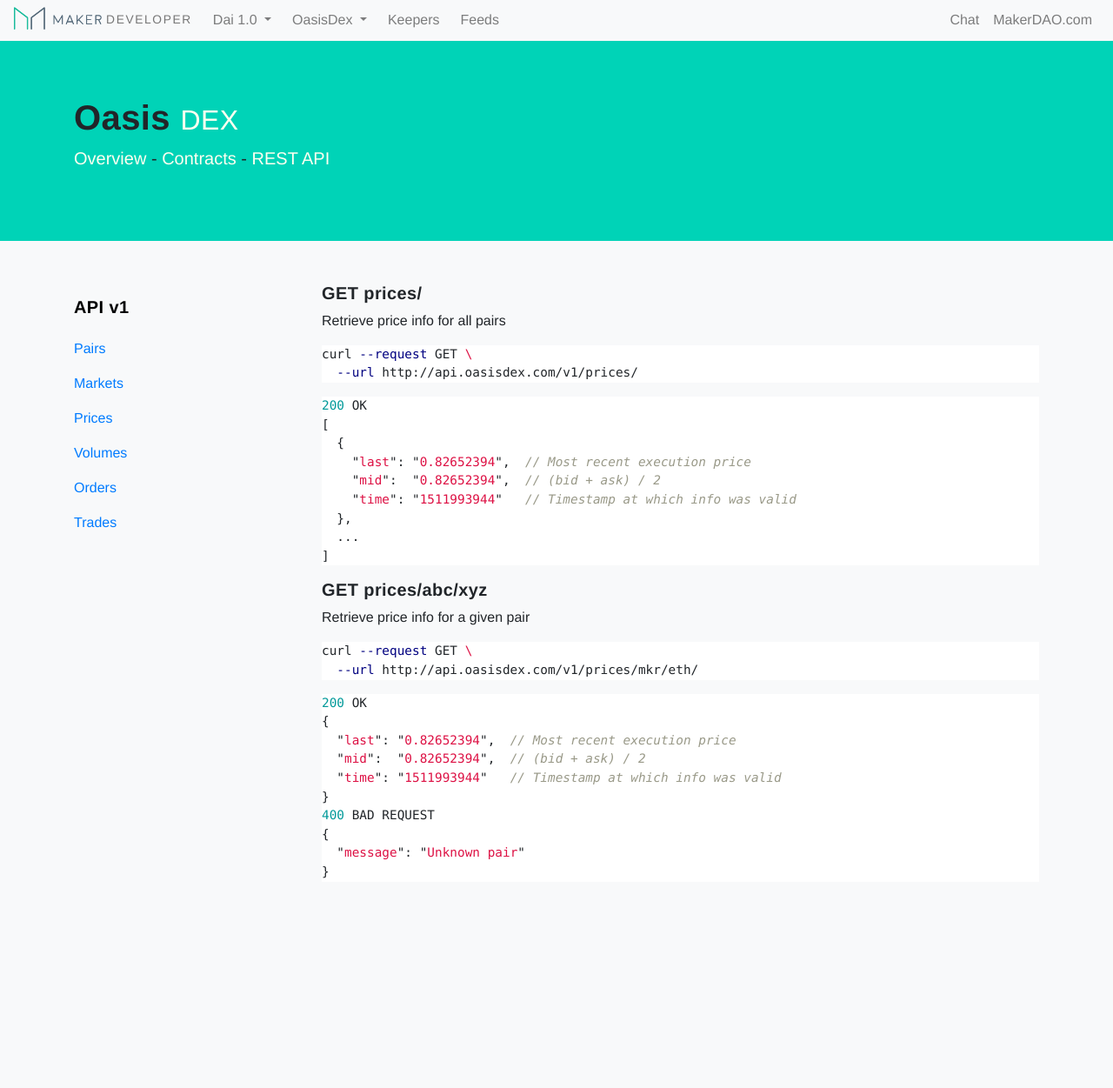
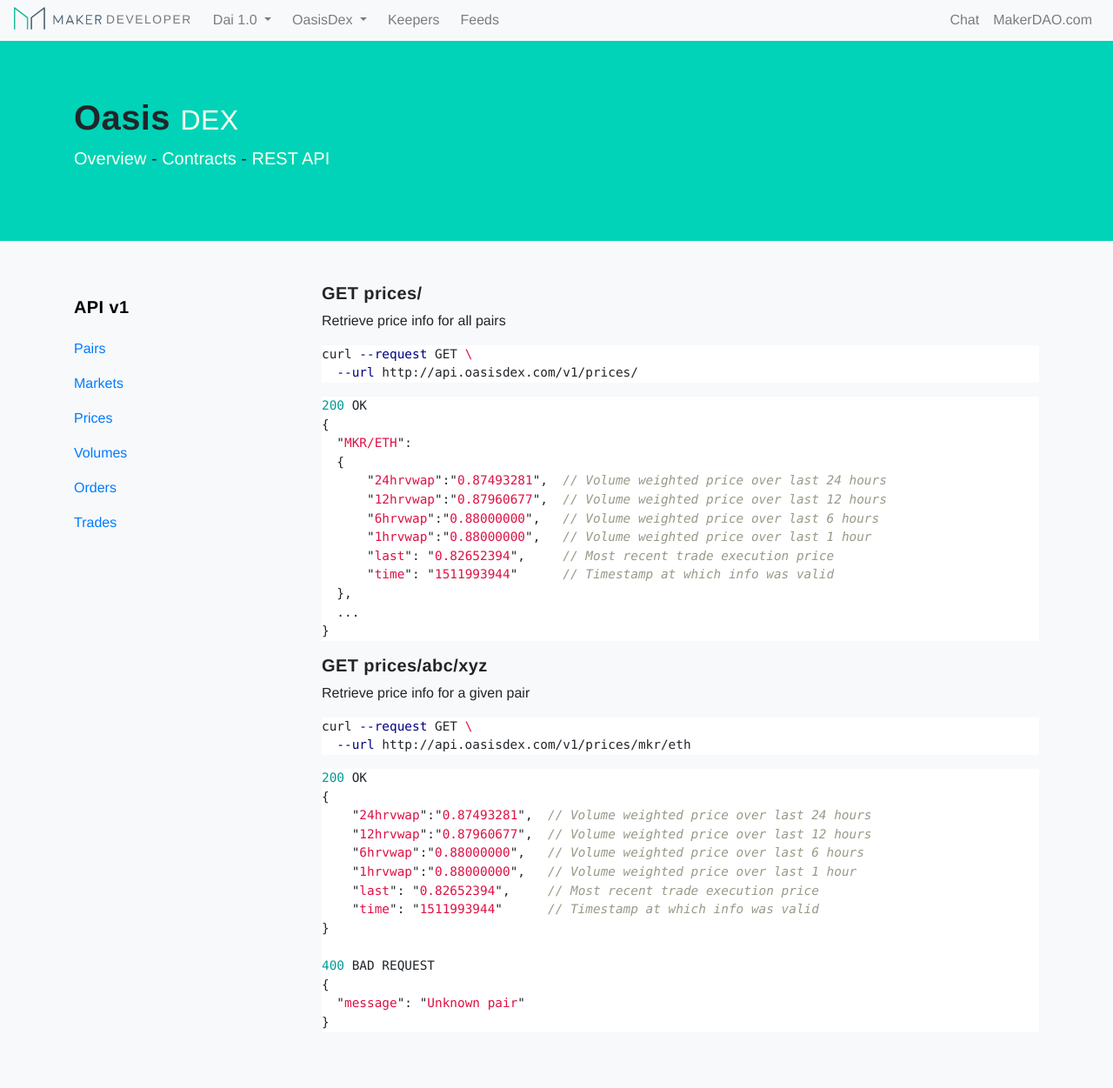
Before and after one commit to makerdao/developer.makerdao.com, a Jekyll site: the page built from oasis/api/1/prices.md, in a window 1280 px wide. Shown: the whole page at 87% size. Built offline with Jekyll 4.4.1, drawn with Linux system fonts in a browser that asks for light colours; nearby versions of some CDN libraries; before the commit the page ends 1078 px from its top, so only the background shows below that.

Commit message:
updated oasis api prices documentation

````diff
--- a/oasis/api/1/prices.md
+++ b/oasis/api/1/prices.md
@@ -15,14 +15,18 @@ curl --request GET \
 
 ```javascript
 200 OK
-[
+{
+  "MKR/ETH":
   {
-    "last": "0.82652394",  // Most recent execution price
-    "mid":  "0.82652394",  // (bid + ask) / 2
-    "time": "1511993944"   // Timestamp at which info was valid
+      "24hrvwap":"0.87493281",  // Volume weighted price over last 24 hours
+      "12hrvwap":"0.87960677",  // Volume weighted price over last 12 hours
+      "6hrvwap":"0.88000000",   // Volume weighted price over last 6 hours
+      "1hrvwap":"0.88000000",   // Volume weighted price over last 1 hour
+      "last": "0.82652394",     // Most recent trade execution price
+      "time": "1511993944"      // Timestamp at which info was valid
   },
   ...
-]
+}
 ```
 
 ##### GET prices/abc/xyz
@@ -31,16 +35,20 @@ Retrieve price info for a given pair
 
 ```bash
 curl --request GET \
-  --url {{ site.apiRoot }}/prices/mkr/eth/
+  --url {{ site.apiRoot }}/prices/mkr/eth
 ```
 
 ```javascript
 200 OK
 {
-  "last": "0.82652394",  // Most recent execution price
-  "mid":  "0.82652394",  // (bid + ask) / 2
-  "time": "1511993944"   // Timestamp at which info was valid
+    "24hrvwap":"0.87493281",  // Volume weighted price over last 24 hours
+    "12hrvwap":"0.87960677",  // Volume weighted price over last 12 hours
+    "6hrvwap":"0.88000000",   // Volume weighted price over last 6 hours
+    "1hrvwap":"0.88000000",   // Volume weighted price over last 1 hour
+    "last": "0.82652394",     // Most recent trade execution price
+    "time": "1511993944"      // Timestamp at which info was valid
 }
+
 400 BAD REQUEST
 {
   "message": "Unknown pair"
````
